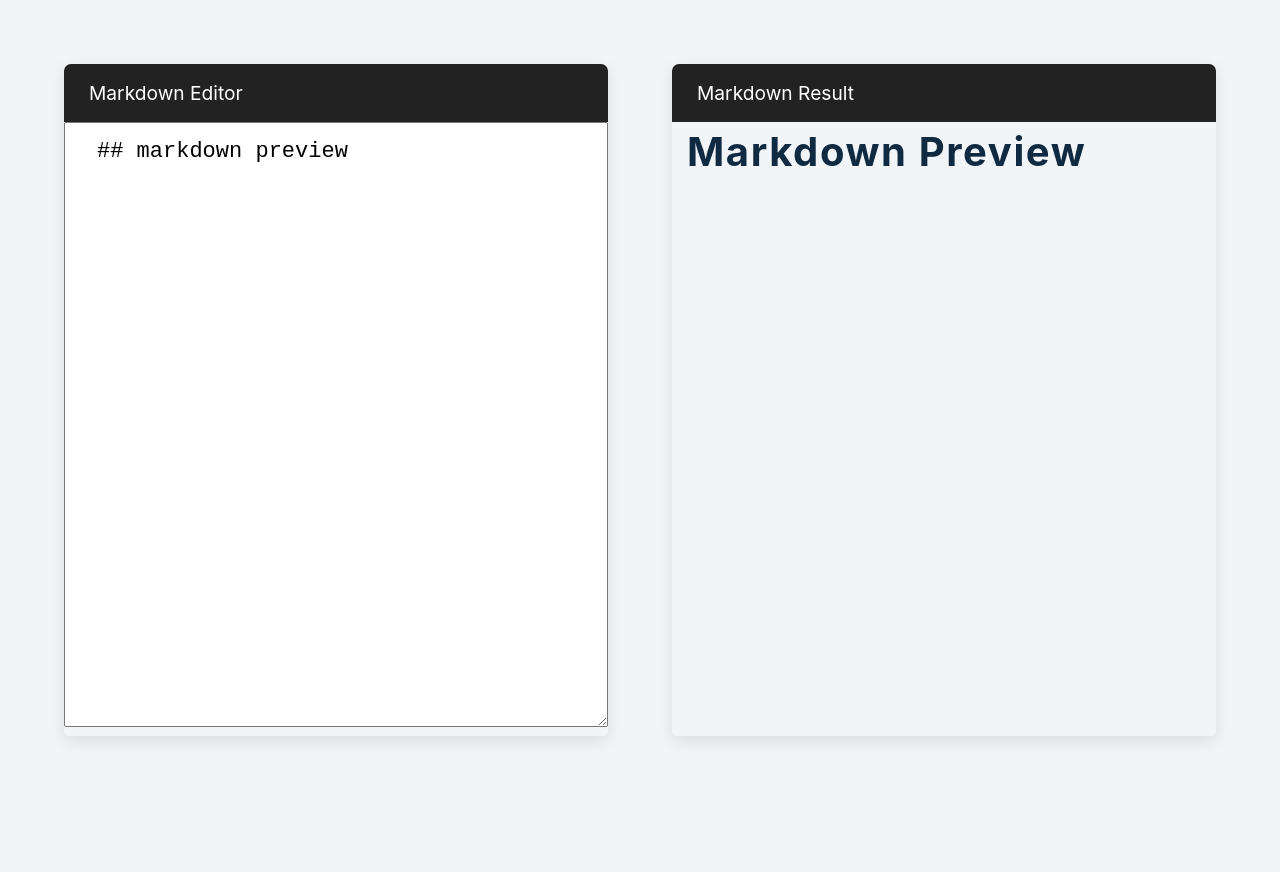
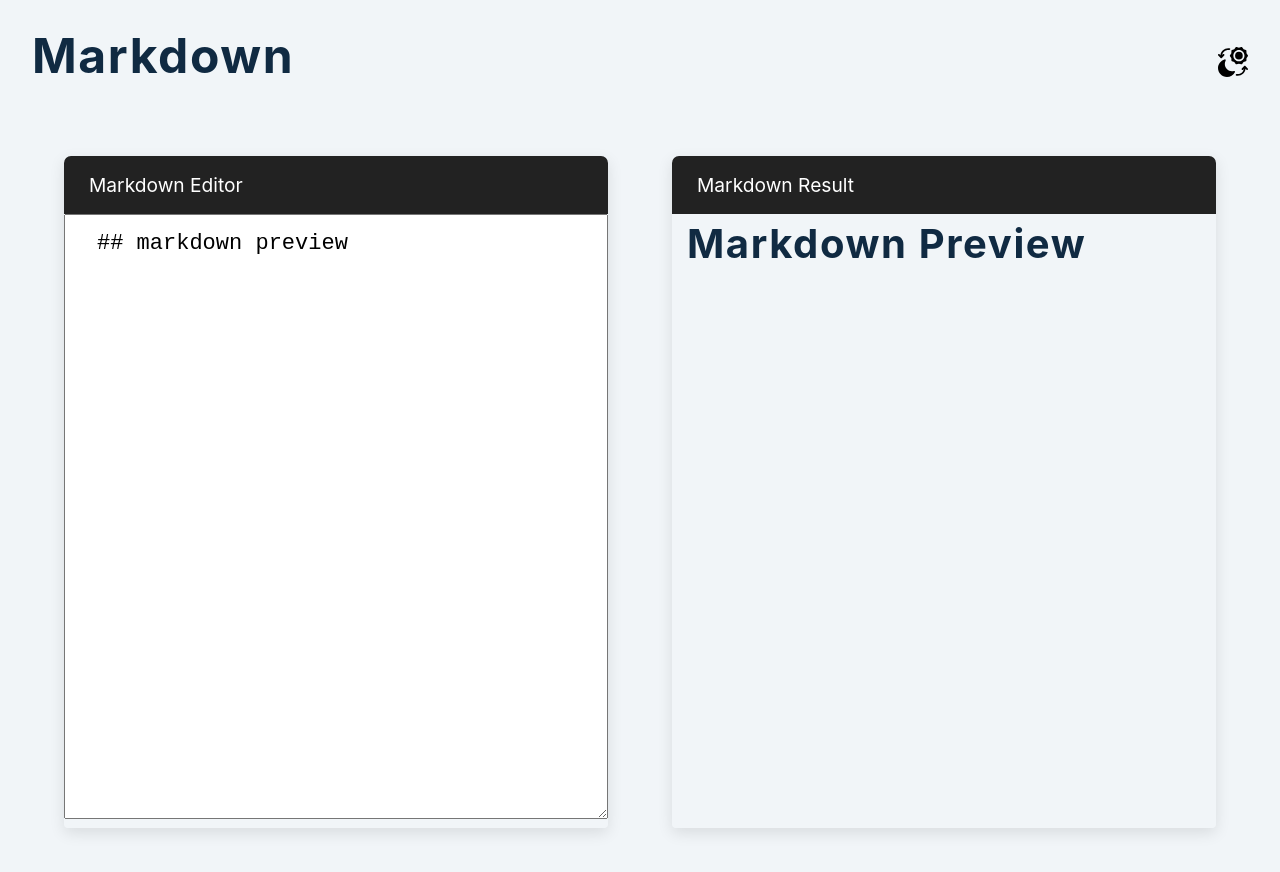
Before and after one commit to Amiyanshu-web/Markdown, a React (Create React App) app: page / in a window 1280 px wide. Shown: the top 872 px of the page. Before the commit the page ends 800 px from the top, so only its background shows below. Built offline with nearby package versions, Linux system fonts and the light colour scheme.

Commit message:
added darkmode feature

```diff
--- a/src/App.js
+++ b/src/App.js
@@ -1,30 +1,48 @@
-import React, { useState } from "react";
-import ReactMarkdown from "react-markdown";
+import React, { useState } from 'react';
+import ReactMarkdown from 'react-markdown';
+import { DARK } from './constants/constants';
+import { ThemeContext } from './context/themeContext';
+import Header from './Header';
+import { getTheme } from './helpers/utils';
+
+//custom hook
+import { useTheme } from './hooks/useTheme';
+
+const savedTheme = getTheme();
+
 //functional component
 function App() {
-  const [markdown, setMarkdown] = useState("## markdown preview");
+  const [markdown, setMarkdown] = useState('## markdown preview');
+  const [theme, toggleTheme] = useTheme(savedTheme);
+
   return (
-    <main>
-      <section className="markdown">
-        <div className="markdown_editor">
-          <div className="editor_heading">
+    <ThemeContext.Provider value={{ theme, toggleTheme }}>
+      <main className={`container ${theme === DARK ? theme : null}`}>
+        <Header />
+        <section className='markdown'>
+          <div className={`markdown_editor ${theme === DARK ? theme : null}`}>
+            <div className={`editor_heading ${theme === DARK ? theme : null}`}>
               Markdown Editor
             </div>
             <textarea
-            className="input"
+              className={`input ${theme === DARK ? theme : null}`}
               value={markdown}
               onChange={(e) => setMarkdown(e.target.value)}
-            rows='10'
-          ></textarea>
+              rows='10'></textarea>
           </div>
-        <article className="markdown_result">
-        <div className="editor_heading">
+          <article
+            className={`markdown_result ${theme === DARK ? theme : null}`}>
+            <div className={`editor_heading ${theme === DARK ? theme : null}`}>
               Markdown Result
             </div>
-          <ReactMarkdown>{markdown}</ReactMarkdown>
+            <ReactMarkdown
+              className={`output ${theme === DARK ? theme : null}`}>
+              {markdown}
+            </ReactMarkdown>
           </article>
         </section>
       </main>
+    </ThemeContext.Provider>
   );
 }
 
--- /dev/null
+++ b/src/Header.js
@@ -0,0 +1,22 @@
+import React, { useContext } from 'react';
+import { DARK } from './constants/constants';
+import { ThemeContext } from './context/themeContext';
+import dayNightIcon from './assets/day-and-night.svg';
+
+const Header = () => {
+  const mode = useContext(ThemeContext);
+  const themeClass = mode.theme === DARK ? mode.theme : null;
+
+  return (
+    <div className={`header ${themeClass}`}>
+      <h1>Markdown</h1>
+      <img
+        className={`toggleTheme ${themeClass}`}
+        src={dayNightIcon}
+        alt='Theme-Toggle-Button'
+        onClick={mode.toggleTheme}></img>
+    </div>
+  );
+};
+
+export default Header;
--- /dev/null
+++ b/src/constants/constants.js
@@ -0,0 +1,2 @@
+export const LIGHT = 'light';
+export const DARK = 'dark';
--- /dev/null
+++ b/src/context/themeContext.js
@@ -0,0 +1,6 @@
+import { createContext } from 'react';
+import { getTheme } from '../helpers/utils';
+
+const theme = getTheme();
+
+export const ThemeContext = createContext(theme);
--- /dev/null
+++ b/src/helpers/utils.js
@@ -0,0 +1,6 @@
+import { LIGHT } from '../constants/constants';
+
+export const getTheme = () => {
+  const savedTheme = localStorage.getItem('theme');
+  return savedTheme ?? LIGHT;
+};
--- /dev/null
+++ b/src/hooks/useTheme.js
@@ -0,0 +1,12 @@
+import { useState } from 'react';
+import { LIGHT, DARK } from '../constants/constants';
+
+export function useTheme(savedTheme) {
+  const [theme, setTheme] = useState(savedTheme);
+  const toggleTheme = () => {
+    const themeToSave = theme === DARK ? LIGHT : DARK;
+    localStorage.setItem('theme', themeToSave);
+    setTheme(themeToSave);
+  };
+  return [theme, toggleTheme];
+}
--- a/src/index.css
+++ b/src/index.css
@@ -157,13 +157,43 @@ p {
 Markdown
 ===============
 */
+
+.container.dark {
+  background: #111111;
+}
+
+.header {
+  padding: 2rem 2rem 0 2rem;
+  display: flex;
+  justify-content: space-between;
+  align-items: center;
+}
+
+.header.dark {
+  color: var(--clr-grey-4);
+}
+
+.toggleTheme {
+  width: 30px;
+  height: 30px;
+  cursor: pointer;
+  transition: 0.5s;
+}
+
+.toggleTheme.dark {
+  transform: rotate(180deg);
+  filter: invert(1);
+  transition: 0.5s;
+}
+
 .markdown {
   padding: 4rem;
   display: grid;
   row-gap: 4rem;
 }
 
-.markdown_editor,.markdown_result {
+.markdown_editor,
+.markdown_result {
   border-color: transparent;
   border-radius: var(--radius);
   font-size: 1.2rem;
@@ -173,16 +203,36 @@ Markdown
   height: 80vh; */
 }
 
-.editor_heading{
+.markdown_editor.dark,
+.markdown_result.dark {
+  box-shadow: var(--dark-shadow);
+  background: #222;
+}
+
+.editor_heading {
   padding: 10px 25px;
   background-color: #222;
   color: #fff;
   border-radius: 7px 7px 0 0;
 }
 
-.input{
+.editor_heading.dark {
+  background-color: var(--clr-grey-1);
+}
+
+.input {
   height: 90%;
   width: 100%;
+}
+
+.input.dark {
+  background-color: #222;
+  color: #fff;
+  border: none;
+}
+
+.output.dark {
+  color: #fff;
 }
 
 .input,
@@ -191,7 +241,8 @@ Markdown
   font-size: 22px;
 }
 
-h2,p{
+h2,
+p {
   padding: 10px 15px;
 }
 
```
Also changed, not shown: src/assets/day-and-night.svg (added). Lines whose indentation alone changed are shown as unchanged.
